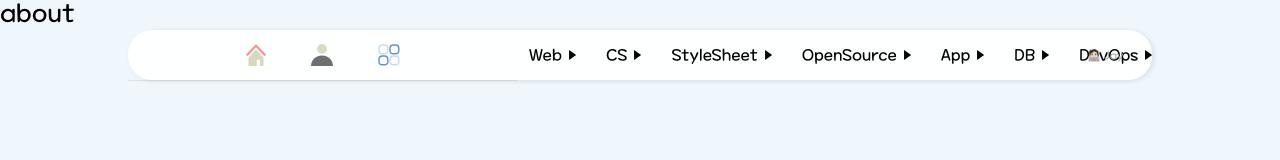
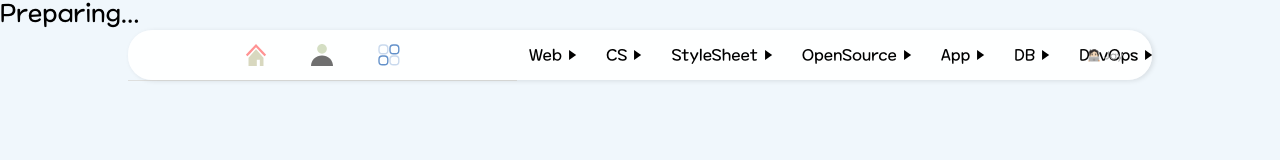
Before and after one commit to jinscodes/Blog_nextJS, a Next.js app: page /about in a window 1280 px wide. Shown: the top 160 px of the page. Built offline with nearby package versions, Linux system fonts and the light colour scheme.

Commit message:
Add Error Category

```diff
--- a/src/app/about/page.tsx
+++ b/src/app/about/page.tsx
@@ -1,11 +1,5 @@
 const About = () => {
-  return (
-    <div>
-      about
-      {/* <MyProfile />
-      <FeaturedPosts /> */}
-    </div>
-  );
+  return <div>Preparing...</div>;
 };
 
 export default About;
--- a/src/app/posts/page.tsx
+++ b/src/app/posts/page.tsx
@@ -20,7 +20,7 @@ const Posts = async () => {
           </div>
         </div>
       </div>
-      <AllPost posts={posts} title="분류 전체 보기" />
+      <AllPost posts={posts} title="All Posts" />
     </div>
   );
 };
--- a/src/components/NavCategory/NavCategory.json
+++ b/src/components/NavCategory/NavCategory.json
@@ -26,6 +26,10 @@
       {
         "title": "WebCS",
         "svg": "WebCS"
+      },
+      {
+        "title": "Error",
+        "svg": "Error"
       }
     ]
   },
--- a/src/components/NavCategory/NavMenu.tsx
+++ b/src/components/NavCategory/NavMenu.tsx
@@ -5,6 +5,7 @@ import Apple from "../../../public/svg/Apple.svg";
 import Caret from "../../../public/svg/Caret.svg";
 import Codepen from "../../../public/svg/Codepen.svg";
 import Css from "../../../public/svg/Css.svg";
+import Error from "../../../public/svg/Error.svg";
 import Flutter from "../../../public/svg/Flutter.svg";
 import Git from "../../../public/svg/Git.svg";
 import Javascript from "../../../public/svg/Javascript.svg";
@@ -41,6 +42,7 @@ const NavMenu = ({ datas, isMenu }: Props) => {
     Mysql: Mysql,
     Git: Git,
     WebCS: WebCS,
+    Error: Error,
   };
 
   return (
```
Also changed, not shown: public/svg/Error.svg (added).
